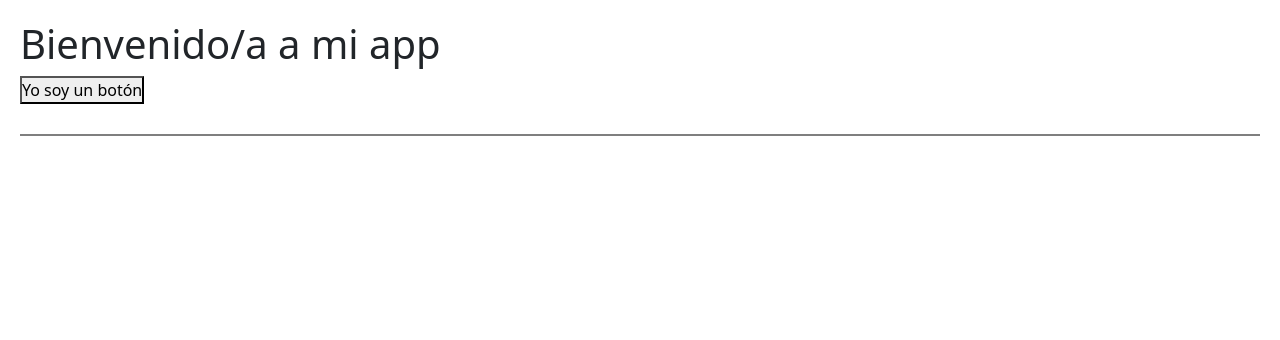
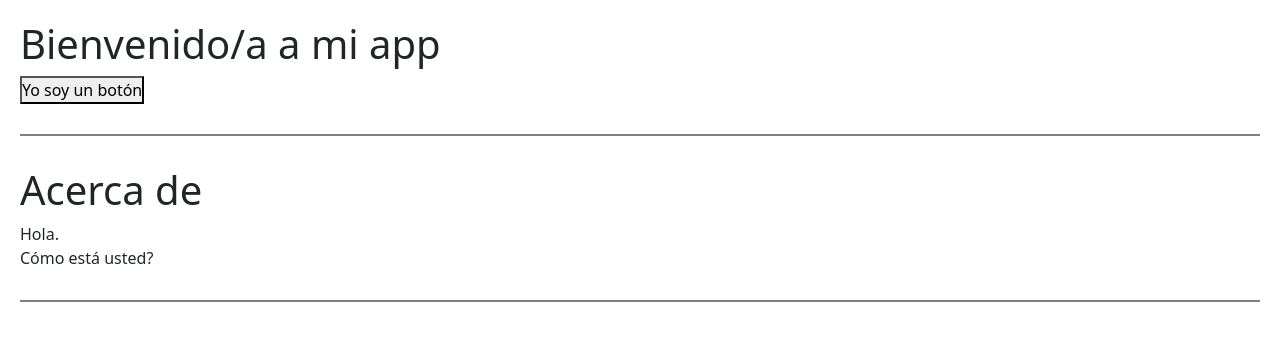
Before and after one commit to dgutierrez21/Learning-ReactJS--React-Docs, a React (Vite) app in the folder 01-learn/: page / in a window 1280 px wide. Shown: the top 340 px of the page. Built offline with nearby package versions, Linux system fonts and the light colour scheme.

Commit message:
Escribir marcado con JSX

```diff
--- a/01-learn/src/01-inicio-rapido/overview/OverView.jsx
+++ b/01-learn/src/01-inicio-rapido/overview/OverView.jsx
@@ -1,3 +1,5 @@
+import { AboutPage } from "./components/AboutPage";
+
 const Button = () => {
   return <button>Yo soy un botón</button>;
 };
@@ -10,6 +12,10 @@ const OverView = () => {
 
       <div className="separator"></div>
 
+      <AboutPage/>
+
+      <div className="separator"></div>
+
     </div>
   );
 };
--- /dev/null
+++ b/01-learn/src/01-inicio-rapido/overview/components/AboutPage.jsx
@@ -0,0 +1,10 @@
+export const AboutPage = () => {
+  return (
+    <>
+      <h1>Acerca de</h1>
+      <p>
+        Hola. <br /> Cómo está usted?
+      </p>
+    </>
+  );
+};
```
